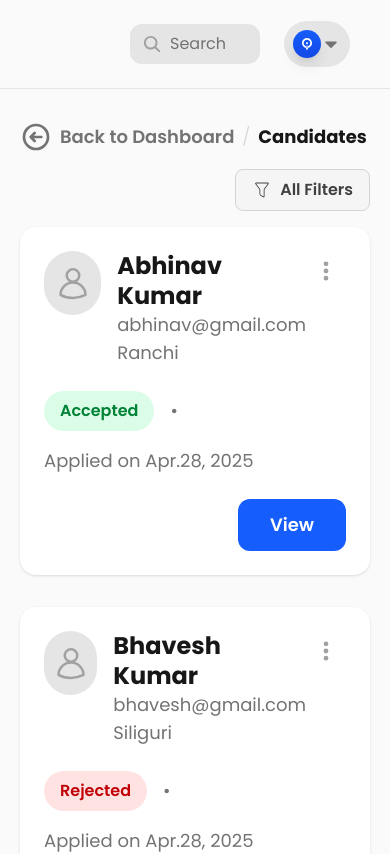
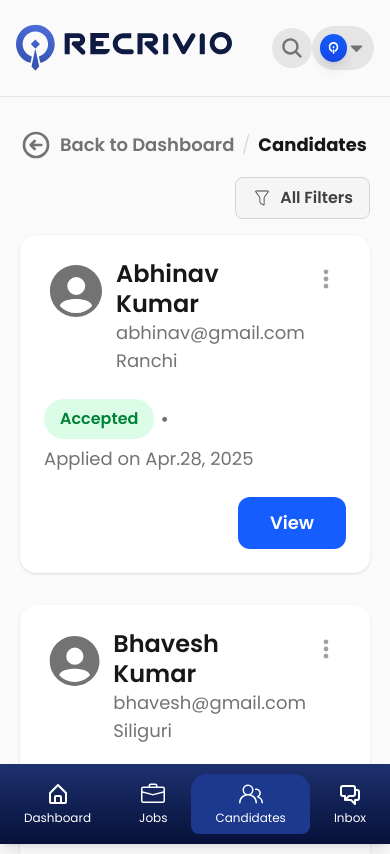
Before and after one commit to redhunt777/job-board-admin-1, a Next.js app: page /candidates in a window 390 px wide. Shown: the top 854 px of the page. Built offline with nearby package versions, Linux system fonts and the light colour scheme.

Commit message:
Enhance Candidates page: update candidate company names, improve layout with new icon, and adjust styling for better visual consistency. Update BottomNav and FiltersModal for improved user experience.

```diff
--- a/src/app/candidates/page.tsx
+++ b/src/app/candidates/page.tsx
@@ -4,7 +4,7 @@ import { useContext, useState } from "react";
 import { SidebarContext } from "@/components/sidebar";
 import { CiFilter } from "react-icons/ci";
 import { HiOutlineArrowCircleLeft, HiDotsVertical } from "react-icons/hi";
-import Link from "next/link";
+import { IoPersonCircleSharp } from "react-icons/io5";import Link from "next/link";
 import FiltersModal from "@/components/filters-modal";
 
 const candidates = [
@@ -40,7 +40,7 @@ const candidates = [
     name: "Rajesh Kumar",
     email: "rajesh@gmail.com",
     job: "UI/UX Designer",
-    company: "mix3D.ai",
+    company: "Recrivio",
     location: "Ranchi",
     experience: 4,
     currentctc: 10,
@@ -53,7 +53,7 @@ const candidates = [
     name: "Rupal Gupta",
     email: "rupalgupta@gmail.com",
     job: "UI/UX Designer",
-    company: "mix3D.ai",
+    company: "Recrivio",
     location: "Pune",
     experience: 4,
     currentctc: 10,
@@ -79,26 +79,12 @@ function StatusBadge({ status }: { status: string }) {
 function CandidateCard({ candidate }: { candidate: (typeof candidates)[0] }) {
   return (
     <div className="bg-white rounded-2xl shadow-sm p-6 mb-8 flex flex-col gap-4 relative">
-      <div className="flex items-start gap-4">
-        <div className="w-16 h-16 rounded-full bg-neutral-200 flex items-center justify-center">
-          <svg
-            className="w-10 h-10 text-neutral-400"
-            fill="none"
-            stroke="currentColor"
-            strokeWidth="1.5"
-            viewBox="0 0 24 24"
-          >
-            <path
-              strokeLinecap="round"
-              strokeLinejoin="round"
-              d="M15.75 7.5a3.75 3.75 0 11-7.5 0 3.75 3.75 0 017.5 0zM4.501 19.125a7.5 7.5 0 0114.998 0A17.933 17.933 0 0112 21c-2.676 0-5.216-.584-7.499-1.875z"
-            />
-          </svg>
-        </div>
+      <div className="flex items-start gap-2">
+          <IoPersonCircleSharp className="w-16 h-16 text-neutral-500" />
         <div className="flex-1">
           <div className="flex items-start justify-between">
             <div>
-              <div className="text-2xl font-bold text-neutral-900 leading-tight">
+              <div className="text-2xl font-semibold text-neutral-900 leading-tight">
                 {candidate.name}
               </div>
               <div className="text-lg text-neutral-500">{candidate.email}</div>
@@ -112,9 +98,9 @@ function CandidateCard({ candidate }: { candidate: (typeof candidates)[0] }) {
           </div>
         </div>
       </div>
-      <div className="flex flex-wrap items-center gap-4 mt-2">
+      <div className="flex flex-wrap items-center gap-1.5 mt-2">
         <StatusBadge status={candidate.status} />
-        <span className="text-neutral-500 text-lg">&bull;</span>
+        <span className="text-neutral-500 text-xl">&bull;</span>
         <span className="text-neutral-500 text-lg">
           Applied on {candidate.appliedDate}
         </span>
--- a/src/components/bottom-nav.tsx
+++ b/src/components/bottom-nav.tsx
@@ -16,14 +16,14 @@ export default function BottomNav() {
   const pathname = usePathname();
 
   return (
-    <nav className="fixed bottom-0 left-0 right-0 z-50 bg-linear-to-b from-[#1E3170] to-[#07123A] flex justify-around items-center h-32 w-full md:hidden rounded-t-3xl">
+    <nav className="fixed bottom-0 left-0 right-0 z-50 bg-gradient-to-b from-[#1E3170] to-[#07123A] flex justify-around items-center h-20 w-full md:hidden shadow-lg">
       {navItems.map((item) => {
         const isActive = pathname === item.to;
         return (
           <Link
             key={item.to}
             href={item.to}
-            className={`flex flex-col items-center justify-center p-2 rounded-t-2xl rounded-b-lg text-white transition-colors duration-200 ${
+            className={`flex flex-col items-center justify-center px-6 py-2 text-white transition-colors duration-200 rounded-t-2xl rounded-b-lg ${
               isActive ? "bg-blue-900" : "hover:bg-blue-900"
             }`}
           >
--- a/src/components/filters-modal.tsx
+++ b/src/components/filters-modal.tsx
@@ -31,7 +31,7 @@ const FiltersModal: React.FC<FiltersModalProps> = ({
 }) => {
   if (!show) return null;
   return (
-    <div className="fixed inset-0 z-50 flex items-center justify-center bg-black/50">
+    <div className="fixed inset-0 z-50 flex items-center justify-center bg-black/50 px-3">
       <div
         className="bg-white rounded-2xl p-0 border border-neutral-200 max-w-2xl w-full h-9/10 relative animate-fadeIn flex flex-col"
       >
--- a/src/components/layout-wrapper.tsx
+++ b/src/components/layout-wrapper.tsx
@@ -4,6 +4,7 @@ import { usePathname } from "next/navigation";
 import LogoHeader from "@/components/logo-header";
 import Sidebar from "@/components/sidebar";
 import SearchComponent from "@/components/search-component";
+import BottomNav from "@/components/bottom-nav";
 
 export default function LayoutWrapper({ children }: { children: React.ReactNode }) {
   const pathname = usePathname();
@@ -13,7 +14,10 @@ export default function LayoutWrapper({ children }: { children: React.ReactNode
     <>
       {isAuthPage ? <LogoHeader /> : <Sidebar />}
       {!isAuthPage && <SearchComponent />}
-      {children}
+      <main className="pb-32 md:pb-0">
+        {children}
+      </main>
+      {!isAuthPage && <BottomNav />}
     </>
   );
 }
--- a/src/components/search-component.tsx
+++ b/src/components/search-component.tsx
@@ -16,8 +16,14 @@ export default function SearchComponent() {
         collapsed ? "md:ml-20" : "md:ml-20"
       }`}
     >
-      <div className="container mx-auto flex items-center justify-center relative">
-        <div className="relative w-1/3 bg-neutral-200 rounded-xl">
+      <div className="container mx-auto flex items-center justify-between md:justify-center px-4 md:px-0 relative">
+        {/* Mobile Logo */}
+        <div className="md:hidden">
+          <img src="wordmark-blue.svg" alt="logo" className="h-12" />
+        </div>
+
+        {/* Search Bar - Hidden on Mobile */}
+        <div className="hidden md:block relative w-1/3 bg-neutral-200 rounded-xl">
           <IoSearch className="absolute left-3 top-1/2 transform -translate-y-1/2 text-neutral-400 w-5 h-5" />
           <input
             type="text"
@@ -25,9 +31,15 @@ export default function SearchComponent() {
             className="outline-none py-2 pl-10 pr-4 w-full"
           />
         </div>
+
+        {/* Mobile Search Icon */}
+        <button className="md:hidden bg-neutral-200 rounded-full p-2 ml-10">
+          <IoSearch className="w-6 h-6 text-neutral-500" />
+        </button>
+
         <button
           role="button"
-          className="absolute border border-transparent right-10 flex items-center bg-neutral-200 rounded-3xl px-2 py-2"
+          className="md:absolute md:right-10 flex items-center bg-neutral-200 rounded-3xl px-2 py-2"
         >
           <div className="flex items-center justify-center bg-gradient-to-b from-blue-600 to-blue-700 shadow-lg rounded-full p-2">
             <img src="logomark-white.svg" alt="logo" className="h-3 w-3" />
```
